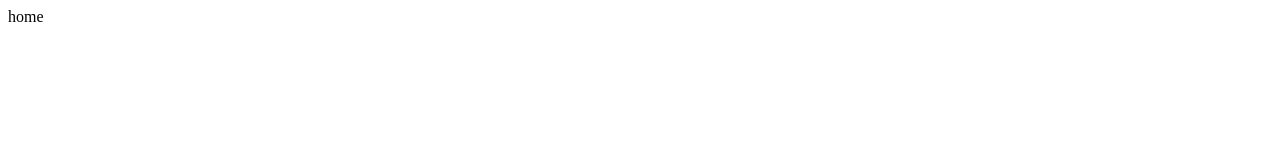
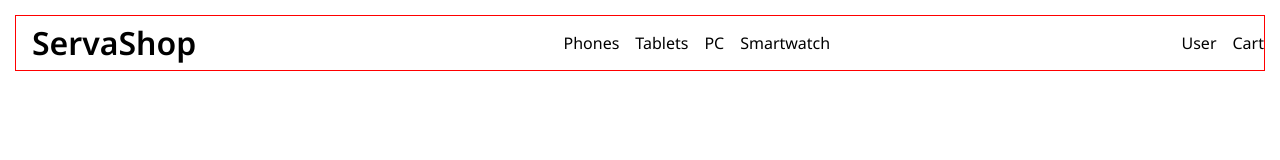
Before and after one commit to ComradeStijn/e-Commerce-Full-Stack, a website built with Vite: page frontend/home.html in a window 1280 px wide. Built offline with nearby package versions, Linux system fonts and the light colour scheme.

Commit message:
feat: Navbar and animation creation

```diff
--- a/frontend/home.html
+++ b/frontend/home.html
@@ -4,8 +4,28 @@
   <meta charset="UTF-8">
   <meta name="viewport" content="width=device-width, initial-scale=1.0">
   <title>ServaShop</title>
+  <link rel="stylesheet" href="./src/assets/reset.css">
+  <script type="module" src="./src/home/home.js" defer></script>
+  <style>
+    @import url('https://fonts.googleapis.com/css2?family=Noto+Sans:ital,wght@0,100..900;1,100..900&display=swap');
+    </style>
 </head>
 <body>
-  home
+  <nav aria-label="Main navigation" id="nav">
+    <div id="main-logo">ServaShop</div>
+    <ul class="main-links">
+      <li><a href="#">Phones</a></li>
+      <li><a href="#">Tablets</a></li>
+      <li><a href="#">PC</a></li>
+      <li><a href="#">Smartwatch</a></li>
+    </ul>
+    <div id="main-right">
+      <ul class="main-links">
+        <li>User</li>
+        <Li>Cart</Li>
+      </ul>
+    </div>
+  </nav>
+
 </body>
 </html>
--- a/frontend/package.json
+++ b/frontend/package.json
@@ -9,6 +9,7 @@
     "preview": "vite preview"
   },
   "devDependencies": {
+    "sass": "^1.80.4",
     "vite": "^5.4.9",
     "vite-plugin-html": "^3.2.2"
   }
--- /dev/null
+++ b/frontend/src/assets/reset.css
@@ -0,0 +1,59 @@
+/* 1. Use a more-intuitive box-sizing model */
+*, *::before, *::after {
+  box-sizing: border-box;
+}
+
+/* 2. Remove default margin */
+* {
+  margin: 0;
+}
+
+body {
+  /* 3. Add accessible line-height */
+  line-height: 1.5;
+  /* 4. Improve text rendering */
+  -webkit-font-smoothing: antialiased;
+}
+
+/* 5. Improve media defaults */
+img, picture, video, canvas, svg {
+  display: block;
+  max-width: 100%;
+}
+
+/* 6. Inherit fonts for form controls */
+input, button, textarea, select {
+  font: inherit;
+}
+
+/* 7. Avoid text overflows */
+p, h1, h2, h3, h4, h5, h6 {
+  overflow-wrap: break-word;
+}
+
+/* 8. Improve line wrapping */
+p {
+  text-wrap: pretty;
+}
+h1, h2, h3, h4, h5, h6 {
+  text-wrap: balance;
+}
+
+/*
+  9. Create a root stacking context
+*/
+#root, #__next {
+  isolation: isolate;
+}
+
+
+ul {
+  list-style-type: none; /* Remove bullet points */
+  padding: 0;            /* Remove default padding */
+  margin: 0;             /* Remove default margin */
+}
+
+li {
+  padding: 0;            /* Optional: remove padding from list items */
+  margin: 0;             /* Optional: remove margin from list items */
+}
--- /dev/null
+++ b/frontend/src/home/home.js
@@ -0,0 +1 @@
+import './home.scss';
--- /dev/null
+++ b/frontend/src/home/home.scss
@@ -0,0 +1,52 @@
+* {
+  font-family: "Noto Sans", system-ui, -apple-system, BlinkMacSystemFont,
+    "Segoe UI", Roboto, Oxygen, Ubuntu, Cantarell, "Open Sans", "Helvetica Neue",
+    sans-serif;
+}
+
+#nav {
+  outline: 1px solid red;
+  margin: 1rem;
+  display: flex;
+  justify-content: space-between;
+  align-items: center;
+
+  #main-logo {
+    font-size: 2rem;
+    font-weight: 600;
+    padding: 0.2rem 1rem;
+    border-radius: 15px;
+    transition: background-color 0.5s ease-out, color 0.5s ease-out 0.25s;
+    transition-behavior: alternate;
+  }
+
+  #main-logo:hover {
+    color: white;
+    background-color: black;
+  }
+
+  .main-links {
+    display: flex;
+    gap: 1rem;
+    font-weight: 400;
+
+    li a {
+      color: black;
+      text-decoration: none;
+      text-align: center;
+      display: inline-block;
+
+      transition-property: all;
+      transition-duration: 0.2s;
+      transition-timing-function: ease;
+      transition-delay: 0.1s;
+    }
+
+
+    li:hover a {
+      text-decoration: underline;
+      text-underline-offset: 5px;
+      transform: scale(1.2);
+    }
+  }
+}
```
Also changed, not shown: 1 other file.
